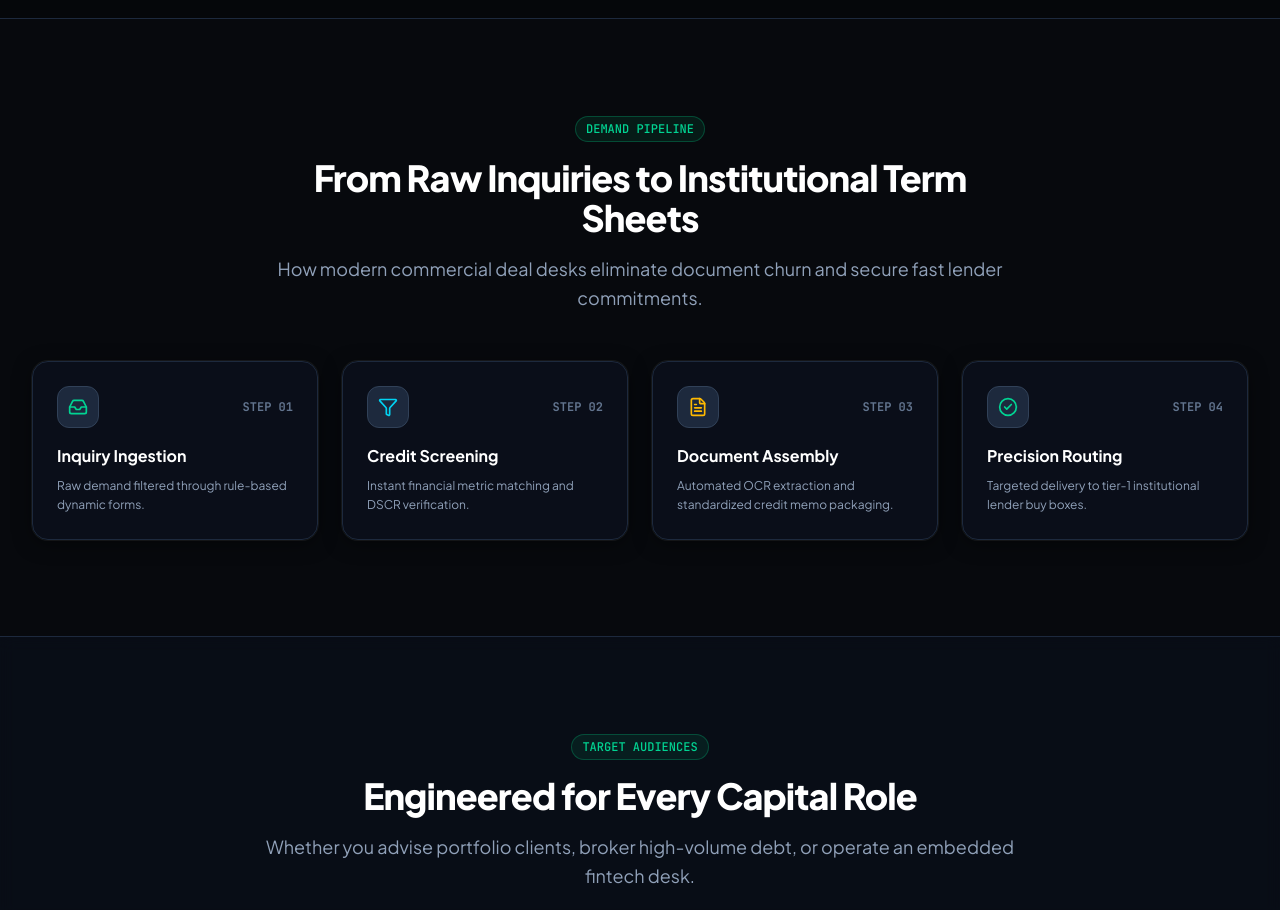
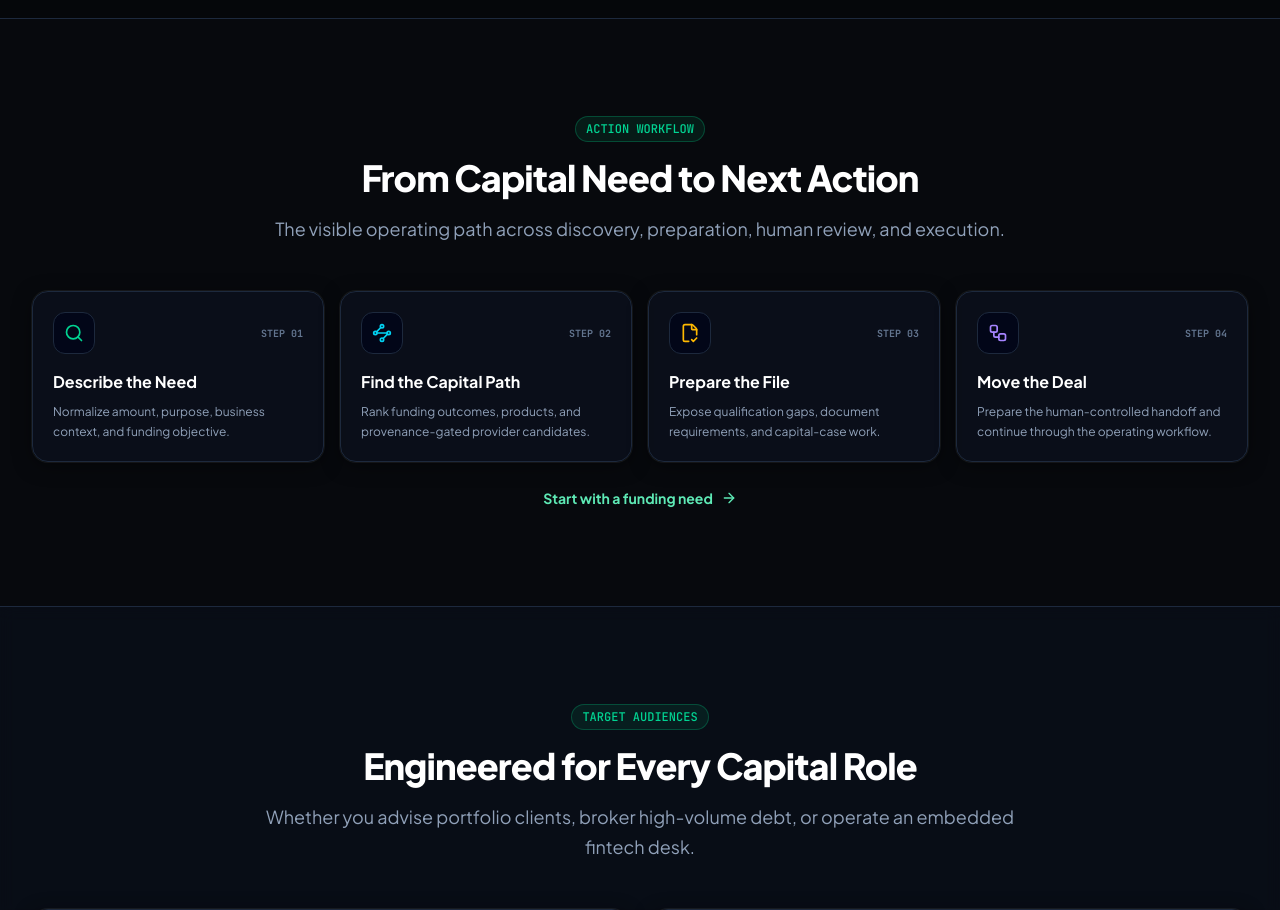
Before and after one commit to JFeimster/capital-operator, a React (Vite) app: page / in a window 1280 px wide. Shown: the part 1780-2690 px from the top of the page. Built offline with nearby package versions, Linux system fonts and the light colour scheme.

Commit message:
feat(surface): improve src/components/home/CapitalDemandFlow.tsx

```diff
--- a/src/components/home/CapitalDemandFlow.tsx
+++ b/src/components/home/CapitalDemandFlow.tsx
@@ -2,65 +2,41 @@ import React from 'react';
 import { Section } from '../layout/Section';
 import { Container } from '../layout/Container';
 import { SectionHeading } from '../site/SectionHeading';
-import { ArrowRight, Inbox, Filter, FileText, CheckCircle2 } from 'lucide-react';
+import { ArrowRight, Search, FileCheck2, Waypoints, Workflow } from 'lucide-react';
+import { toAppHref } from '../../lib/routeLocation';
 
 export const CapitalDemandFlow: React.FC = () => {
   const steps = [
-    {
-      step: '01',
-      title: 'Inquiry Ingestion',
-      desc: 'Raw demand filtered through rule-based dynamic forms.',
-      icon: <Inbox className="h-5 w-5 text-emerald-400" />
-    },
-    {
-      step: '02',
-      title: 'Credit Screening',
-      desc: 'Instant financial metric matching and DSCR verification.',
-      icon: <Filter className="h-5 w-5 text-cyan-400" />
-    },
-    {
-      step: '03',
-      title: 'Document Assembly',
-      desc: 'Automated OCR extraction and standardized credit memo packaging.',
-      icon: <FileText className="h-5 w-5 text-amber-400" />
-    },
-    {
-      step: '04',
-      title: 'Precision Routing',
-      desc: 'Targeted delivery to tier-1 institutional lender buy boxes.',
-      icon: <CheckCircle2 className="h-5 w-5 text-emerald-400" />
-    }
+    { step: '01', title: 'Describe the Need', desc: 'Normalize amount, purpose, business context, and funding objective.', icon: <Search className="h-5 w-5 text-emerald-400" /> },
+    { step: '02', title: 'Find the Capital Path', desc: 'Rank funding outcomes, products, and provenance-gated provider candidates.', icon: <Waypoints className="h-5 w-5 text-cyan-400" /> },
+    { step: '03', title: 'Prepare the File', desc: 'Expose qualification gaps, document requirements, and capital-case work.', icon: <FileCheck2 className="h-5 w-5 text-amber-400" /> },
+    { step: '04', title: 'Move the Deal', desc: 'Prepare the human-controlled handoff and continue through the operating workflow.', icon: <Workflow className="h-5 w-5 text-violet-400" /> }
   ];
 
   return (
     <Section id="capital-flow" borderBottom>
       <Container>
         <SectionHeading
-          badge="DEMAND PIPELINE"
-          title="From Raw Inquiries to Institutional Term Sheets"
-          subtitle="How modern commercial deal desks eliminate document churn and secure fast lender commitments."
+          badge="ACTION WORKFLOW"
+          title="From Capital Need to Next Action"
+          subtitle="The visible operating path across discovery, preparation, human review, and execution."
         />
-
-        <div className="grid grid-cols-1 md:grid-cols-4 gap-6 relative">
-          {steps.map((item, idx) => (
-            <div
-              key={idx}
-              className="rounded-2xl border border-slate-800 bg-slate-900/40 p-6 flex flex-col justify-between card-glow relative"
-            >
-              <div>
-                <div className="flex items-center justify-between mb-4">
-                  <div className="p-2.5 rounded-xl bg-slate-800 border border-slate-700">
-                    {item.icon}
-                  </div>
-                  <span className="font-mono text-xs text-slate-500 font-bold">
-                    STEP {item.step}
-                  </span>
-                </div>
-                <h3 className="text-base font-bold text-white mb-2">{item.title}</h3>
-                <p className="text-xs text-slate-400 leading-relaxed">{item.desc}</p>
+        <div className="grid grid-cols-1 md:grid-cols-4 gap-4 relative">
+          {steps.map(item => (
+            <div key={item.step} className="rounded-2xl border border-slate-800 bg-slate-900/40 p-5 card-glow relative">
+              <div className="flex items-center justify-between mb-4">
+                <div className="p-2.5 rounded-xl bg-slate-950 border border-slate-800">{item.icon}</div>
+                <span className="font-mono text-[10px] text-slate-500 font-bold">STEP {item.step}</span>
               </div>
+              <h3 className="text-base font-bold text-white mb-2">{item.title}</h3>
+              <p className="text-xs text-slate-400 leading-relaxed">{item.desc}</p>
             </div>
           ))}
+        </div>
+        <div className="mt-6 text-center">
+          <a href={toAppHref('/get-funded')} className="inline-flex items-center gap-2 text-sm font-bold text-emerald-300 hover:text-emerald-200">
+            Start with a funding need <ArrowRight className="h-4 w-4"/>
+          </a>
         </div>
       </Container>
     </Section>
```
